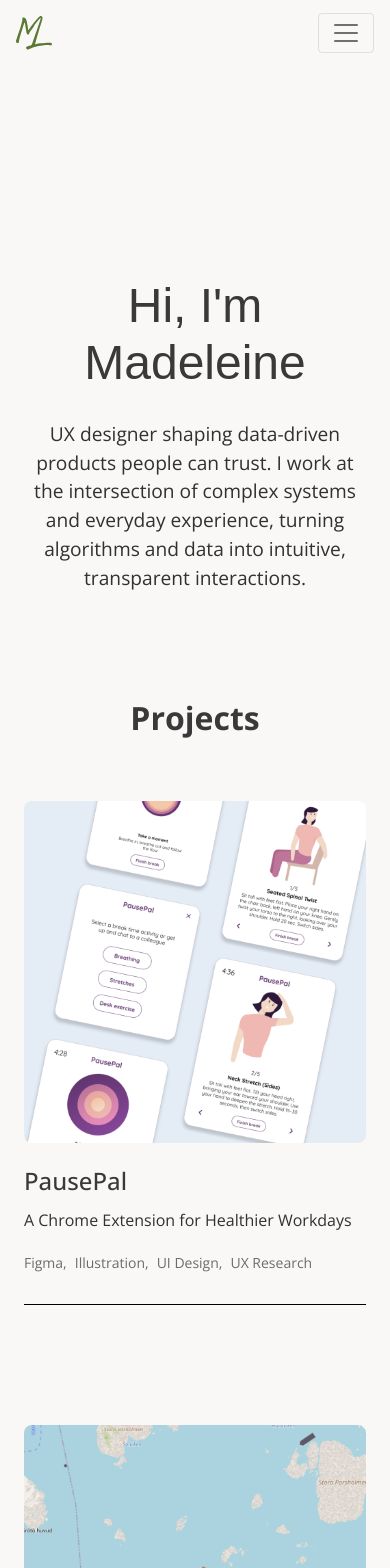
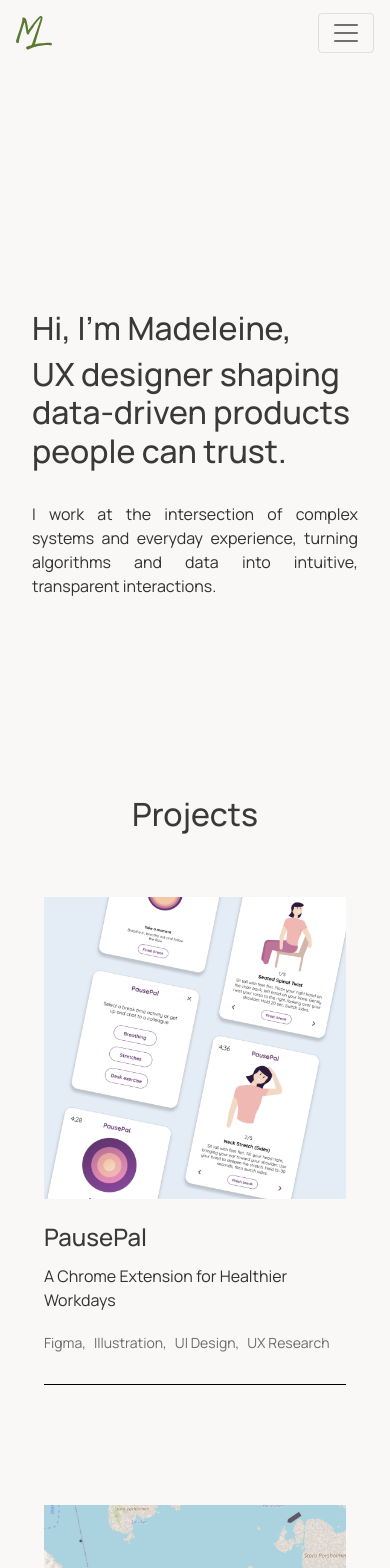
Before and after one commit to MadeleineLexen/madeleinelexen.github.io, a React (Vite) app: page /#/ in a window 390 px wide. Shown: the top 1568 px of the page. Built offline with nearby package versions, Linux system fonts and the light colour scheme.

Commit message:
restyled hero, small UI fixes to about, updated text, removed darkmode toggle

```diff
--- a/index.html
+++ b/index.html
@@ -1,20 +1,21 @@
 <!DOCTYPE html>
 <html lang="en">
+
 <head>
   <meta charset="UTF-8" />
   <meta name="viewport" content="width=device-width, initial-scale=1.0" />
   <link rel="icon" type="image/png" href="/src/assets/LOGO.png">
   <title>Madeleine Lexén</title>
 
-    <link rel="preconnect" href="https://fonts.googleapis.com" />
-    <link rel="preconnect" href="https://fonts.gstatic.com" crossorigin />
-    <link
-      href="https://fonts.googleapis.com/css2?family=Open+Sans:ital,wght@0,300..800;1,300..800&family=Outfit&family=Titan+One&display=swap"
-      rel="stylesheet"
-    />
+  <link rel="preconnect" href="https://fonts.googleapis.com">
+  <link rel="preconnect" href="https://fonts.gstatic.com" crossorigin>
+  <link href="https://fonts.googleapis.com/css2?family=Manrope:wght@200..800&family=Titan+One&display=swap"
+    rel="stylesheet">
 </head>
+
 <body>
   <div id="root"></div>
   <script type="module" src="/src/main.jsx"></script>
 </body>
+
 </html>
--- a/src/App.css
+++ b/src/App.css
@@ -62,7 +62,7 @@
 body {
   height: 100%;
   color: var(--color-black);
-  font-family: "Open Sans", sans-serif;
+  font-family: "Manrope", sans-serif;
   font-size: 16px;
   scroll-behavior: auto;
   background-color: var(--bg-primary);
@@ -110,7 +110,7 @@
 .section-heading {
   text-align: center;
   margin-bottom: 4rem;
-  font-weight: 700;
+  font-weight: 500;
 }
 
 @media screen and (max-width: 768px) {
--- a/src/components/Menu.jsx
+++ b/src/components/Menu.jsx
@@ -45,7 +45,6 @@
             <Link className="nav-link" to="/#projects" aria-label="View my UX design projects" onClick={handleProjectsClick}>PROJECTS</Link>
             <Link className="nav-link" to="/about" aria-label="Read about Madeleine">ABOUT</Link>
             <Link className="nav-link" to="/contact" aria-label="Contact Madeleine">CONTACT</Link>
-           <DarkModeToggle />
           </Nav>
         </Navbar.Collapse>
       </Navbar>
--- a/src/components/ProjectCard.tsx
+++ b/src/components/ProjectCard.tsx
@@ -14,14 +14,14 @@
 
 const ProjectCard = (props: ProjectCardProps) => {
   return (
-    <Link to={`/${props.link}`} className="project-card-new">
-      <div className="project-card-new-image">
+    <Link to={`/${props.link}`} className="project-card">
+      <div className="project-card-image">
         <img src={props.image} alt={props.title} />
       </div>
-      <div className="project-card-new-content">
-        <h3 className="project-card-new-title">{props.title}</h3>
-        <p className="project-card-new-description">{props.description}</p>
-        <div className="project-card-new-tags">
+      <div className="project-card-content">
+        <h3 className="project-card-title">{props.title}</h3>
+        <p className="project-card-description">{props.description}</p>
+        <div className="project-card-tags">
           {props.stack.map((tag, index) => (
             <span key={index} className="project-tag">
               {tag}
--- a/src/components/ProjectPage/styles/SectionTextLeftContentRight.css
+++ b/src/components/ProjectPage/styles/SectionTextLeftContentRight.css
@@ -16,13 +16,15 @@
   align-items: flex-start;
 }
 
+
 .section-left {
-  flex: 1;
+  flex: 2;
   min-width: 0;
 }
 
+
 .section-right {
-  flex: 2;
+  flex: 1;
   min-width: 0;
 }
 
--- a/src/components/styles/ProjectCard.css
+++ b/src/components/styles/ProjectCard.css
@@ -1,4 +1,4 @@
-.project-card-new {
+.project-card {
   display: flex;
   flex-direction: column;
   background: transparent;
@@ -13,12 +13,12 @@
   color: inherit;
 }
 
-.project-card-new:hover {
+.project-card:hover {
   text-decoration: none;
   color: inherit;
 }
 
-.project-card-new::after {
+.project-card::after {
   content: '';
   position: absolute;
   bottom: 0;
@@ -28,38 +28,37 @@
   background-color: var(--color-black);
 }
 
-.project-card-new:hover {
+.project-card:hover {
   transform: scale(1.05);
   text-decoration: none;
   color: inherit;
 }
 
-.project-card-new-image {
+.project-card-image {
   width: 100%;
   aspect-ratio: 1/1;
   overflow: hidden;
   background: var(--bg-primary);
-  border-radius: 8px;
 }
 
-.project-card-new-image img {
+.project-card-image img {
   width: 100%;
   height: 100%;
   object-fit: cover;
 }
 
-.project-card-new-content {
+.project-card-content {
   padding: 1.5rem 0;
   display: flex;
   flex-direction: column;
   gap: 0.75rem;
 }
 
-.project-card-new-title {
+.project-card-title {
   margin: 0;
 }
 
-.project-card-new-description {
+.project-card-description {
   font-size: 1rem;
   line-height: 1.5;
   margin: 0;
@@ -67,7 +66,7 @@
   text-align: left;
 }
 
-.project-card-new-tags {
+.project-card-tags {
   display: flex;
   flex-wrap: wrap;
   gap: 0.5rem;
@@ -86,7 +85,7 @@
 }
 
 @media (max-width: 768px) {
-  .project-card-new {
+  .project-card {
     max-width: 100%;
   }
 }
--- a/src/pages/HeroContent.jsx
+++ b/src/pages/HeroContent.jsx
@@ -1,29 +1,18 @@
-import { Container, Row, Col } from "react-bootstrap";
 import './styles/HeroContent.css';
 
 const HeroContent = () => {
   return (
-    <Container fluid className="hero-content">
-      <Row className="d-flex justify-content-center align-items-center text-center">
-        <Col>
-          <section className="hero">
-            <div className="hero-content">
-
-              <h1 className="instrument-sans">Hi, I&apos;m Madeleine</h1>
-              <p className="hero-subheading">
-UX designer shaping data-driven products people can trust.
-
-I work at the intersection of complex systems and everyday experience, turning algorithms and data into intuitive, transparent interactions.              </p>
-
-            </div>
-          </section>
-        </Col>
-      </Row>
-    </Container>
+    <section className="hero hero-left">
+      <div className="hero-content hero-content-left">
+        <h1 className="hero-heading left">Hi, I&apos;m Madeleine,
+        </h1>
+        <h1 className="hero-heading left"> UX designer shaping data-driven products people can trust.</h1>
+        <p className="hero-subheading left">
+          I work at the intersection of complex systems and everyday experience, turning algorithms and data into intuitive, transparent interactions.
+        </p>
+      </div>
+    </section>
   );
 };
 
 export default HeroContent;
-
-
-//Test sida genererad av chatgpt, inte kollat hur den ser ut än, det blev galet när jag stoppade in den på homepagen<<<<<<
--- a/src/pages/HomePage.tsx
+++ b/src/pages/HomePage.tsx
@@ -1,5 +1,4 @@
 import React, { useEffect } from "react";
-import { Container } from "react-bootstrap";
 import { useLocation } from "react-router-dom";
 
 import "./styles/HomePage.css";
@@ -21,14 +20,14 @@
 
   return (
     <div className="homepage">
-      <Container className="page-container">
+      <div className="page-container">
         <section id="hero">
           <HeroContent />
         </section>
         <section id="projects">
           <ProjectSection />
         </section>
-      </Container>
+      </div>
     </div>
   );
 };
--- a/src/pages/styles/About.css
+++ b/src/pages/styles/About.css
@@ -27,10 +27,12 @@
 
 .about-text h2 {
     margin-bottom: 1.5rem;
+    margin-top: 4rem;
+
 }
 
-.about-text h3 {
-    margin-top: 3rem;
+.about-heading {
+    margin-bottom: 1.5rem;
 }
 
 .about-text ul {
--- a/src/pages/styles/HeroContent.css
+++ b/src/pages/styles/HeroContent.css
@@ -1,40 +1,50 @@
-.instrument-sans {
-    font-family: "Instrument Sans", sans-serif;
+/* Hero subheading */
+.hero-subheading {
+    font-size: 1.7rem;
+    color: var(--text-primary);
+    margin-top: 1.5rem;
+    margin-bottom: 0;
     font-weight: 400;
-    font-style: normal;
-    font-size: 3rem;
+    line-height: 1.5;
 }
 
-.hero-btn {
-    font-size: 1.1rem;
-    padding: 0.8rem 2rem;
+@media (max-width: 768px) {
+    .hero-subheading {
+        font-size: 1rem;
+    }
+}
+/* Spacing for projects section below hero */
+#projects {
+    margin-top: 4rem;
 }
 
+/* Typography */
+.hero-heading {
+    font-family: "Manrope", sans-serif;
+    font-size: 3rem;
+    font-weight: 500;
+    color: var(--text-heading);
+    text-align: left;
+}
+
+/* Layout */
 .hero {
     padding-top: 25vh;
     padding-bottom: 50vh;
     height: calc(100vh - 500px);
-    text-align: center;
-}
-
-.hero-subheading {
-    font-size: 1rem;
-    margin-top: 20px;
-    max-width: 600px;
-    color: var(--text-primary);
-    text-align: center;
-    margin-left: auto;
-    margin-right: auto;
 }
 
 .hero-content {
     display: flex;
     flex-direction: column;
     justify-content: center;
-    align-items: center;
+    align-items: flex-start;
     animation: fadeInUp 1s ease-out;
 }
 
+
+
+/* Animation */
 @keyframes fadeInUp {
     from {
         opacity: 0;
@@ -46,12 +56,14 @@
     }
 }
 
-.hero-content img {
-    max-width: 400px;
-    height: auto;
-    margin-bottom: 20px;
+/* Responsive */
+@media (max-width: 768px) {
+    .hero-heading {
+        font-size: 2rem;
+    }
 }
 
+/* Optional: Custom font-face for handwriting, if used elsewhere */
 @font-face {
     font-family: "Handwriting";
     src: url("/fonts/SecretGrass.otf") format("opentype");
@@ -59,25 +71,4 @@
     font-style: normal;
 }
 
-.titan-one-regular {
-  font-family: "Titan One", sans-serif;
-  font-weight: 400;
-  font-style: normal;
-  font-size: 3rem;
-}
-
-.hero-heading {
-    font-family: "Handwriting", sans-serif;
-    font-size: 5rem;
-    color: var(--text-heading);
-}
-
-@media (max-width: 768px) {
-    .hero-heading {
-        font-size: 2rem;
-    }
-
-    .hero-subheading {
-        font-size: 1.2rem;
-    }
-}
+/* Removed unused classes: .instrument-sans, .hero-btn, .hero-subheading, .titan-one-regular, .hero-left, .hero-content-left */
--- a/src/pages/styles/HomePage.css
+++ b/src/pages/styles/HomePage.css
@@ -1,3 +1,27 @@
+.page-container {
+    padding-left: 2rem;
+    padding-right: 2rem;
+    margin-top: 2rem;
+    max-width: 1200px;
+    margin-left: auto;
+    margin-right: auto;
+}
+
+@media (max-width: 768px) {
+    .page-container {
+        padding-left: 1.25rem;
+        padding-right: 1.25rem;
+        margin-top: 1rem;
+    }
+}
+.page-container {
+    padding-left: 2rem;
+    padding-right: 2rem;
+    margin-top: 2rem;
+    max-width: 1200px;
+    margin-left: auto;
+    margin-right: auto;
+}
 .homepage {
     padding-bottom: 100px;
     /* Add space at the bottom of the homepage */
```
Also changed, not shown: src/pages/About.jsx (+19 -8 lines). Lines whose indentation alone changed are shown as unchanged.
